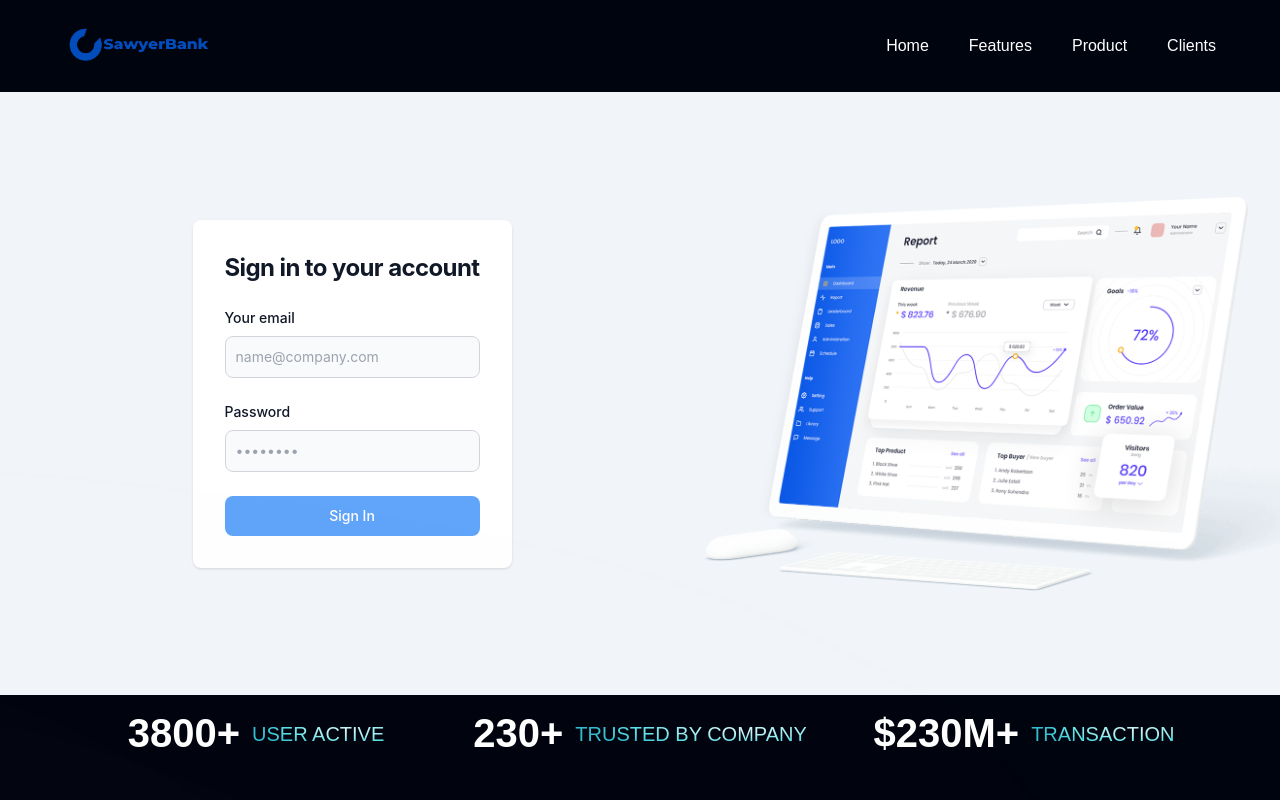
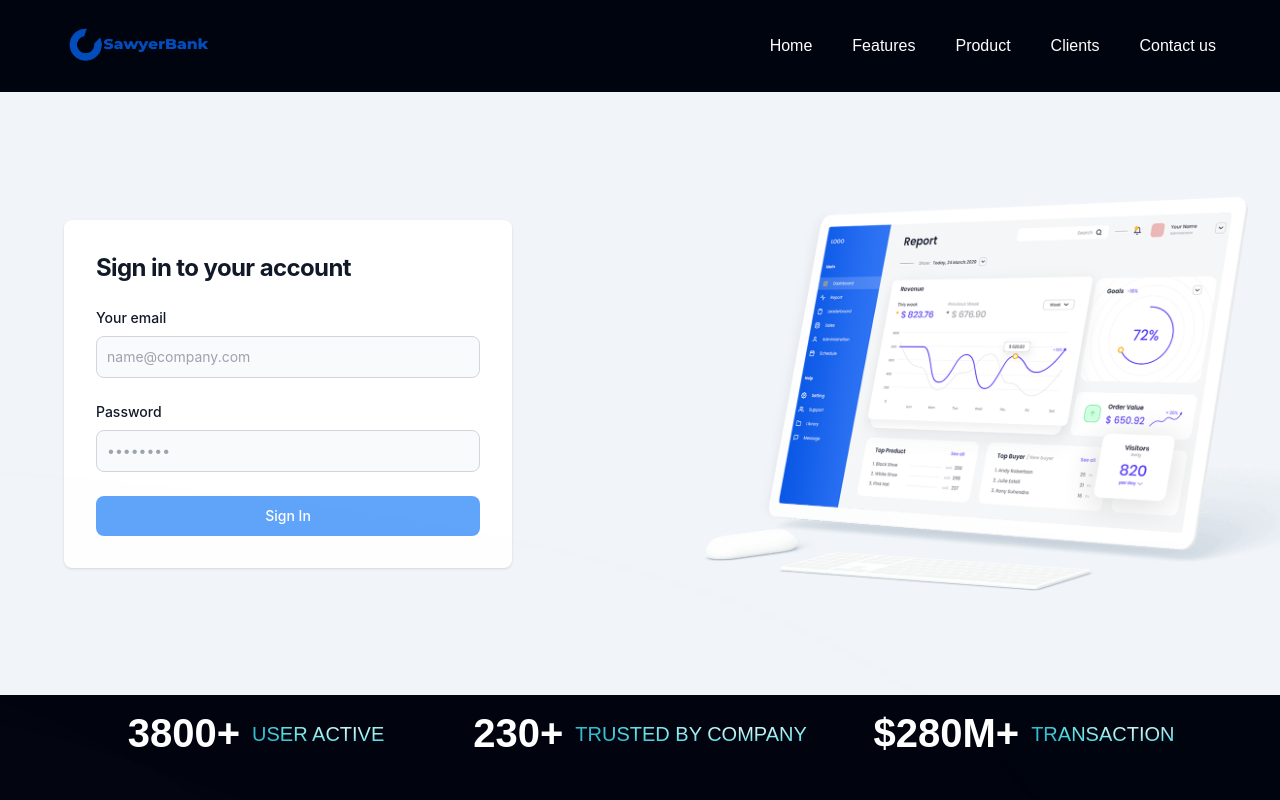
Before and after one commit to Dekin0Linux/sawyer, a React (Vite) app in the folder client/: page / in a window 1280 px wide. Shown: the top 800 px of the page. Built offline with nearby package versions, Linux system fonts and the light colour scheme.

Commit message:
fix bugs

```diff
--- a/client/src/components/Footer.jsx
+++ b/client/src/components/Footer.jsx
@@ -12,7 +12,7 @@ const Footer = () => (
           className="w-[266px] h-[72.14px] object-contain"
         />
         <p className={`${styles.paragraph} mt-4 max-w-[312px]`}>
-          A new way to make the payments easy, reliable and secure.
+          A new way to make to bank. Easy, Reliable and Secure.
         </p>
       </div>
 
@@ -44,7 +44,7 @@ const Footer = () => (
         Copyright Ⓒ 2022 SawyerBank. All Rights Reserved.
       </p>
 
-      <div className="flex flex-row md:mt-0 mt-6">
+      {/* <div className="flex flex-row md:mt-0 mt-6">
         {socialMedia.map((social, index) => (
           <img
             key={social.id}
@@ -56,7 +56,7 @@ const Footer = () => (
             onClick={() => window.open(social.link)}
           />
         ))}
-      </div>
+      </div> */}
     </div>
   </section>
 );
--- a/client/src/components/Hero.jsx
+++ b/client/src/components/Hero.jsx
@@ -43,7 +43,7 @@ const Hero = () => {
       className={`flex md:flex-row flex-col ${styles.paddingY}`}
     >
       <section className="flex-1 flex justify-center items-center flex-col xl:px-0 sm:px-16 px-6 ">
-        <div className="">
+        <div className="w-full">
           <div className=" bg-white rounded-lg shadow dark:border md:mt-0 sm:max-w-md xl:p-0 dark:bg-gray-800 dark:border-gray-700">
             <div className="p-6 space-y-4 md:space-y-6 sm:p-8">
               <h1 className="text-xl font-bold leading-tight tracking-tight text-gray-900 md:text-2xl dark:text-white">
--- a/client/src/components/Testimonials.jsx
+++ b/client/src/components/Testimonials.jsx
@@ -3,7 +3,7 @@ import styles from "../style";
 import FeedbackCard from "./FeedBackCard";
 
 const Testimonials = () => (
-  <section id="clients" className={`${styles.paddingY} ${styles.flexCenter} flex-col relative `}>
+  <section id="clients" className={` text-black ${styles.paddingY} ${styles.flexCenter} flex-col relative `}>
     <div className="absolute z-[0] w-[60%] h-[60%] -right-[50%] rounded-full blue__gradient bottom-40" />
 
     <div className="w-full flex justify-between items-center md:flex-row flex-col sm:mb-16 mb-6 relative z-[1]">
--- a/client/src/constants/index.js
+++ b/client/src/constants/index.js
@@ -16,6 +16,10 @@ export const navLinks = [
   {
     id: "clients",
     title: "Clients",
+  },
+  {
+    id: "contact",
+    title: "Contact us",
   },
 ];
 
@@ -84,7 +88,7 @@ export const stats = [
   {
     id: "stats-3",
     title: "Transaction",
-    value: "$230M+",
+    value: "$280M+",
   },
 ];
 
```
